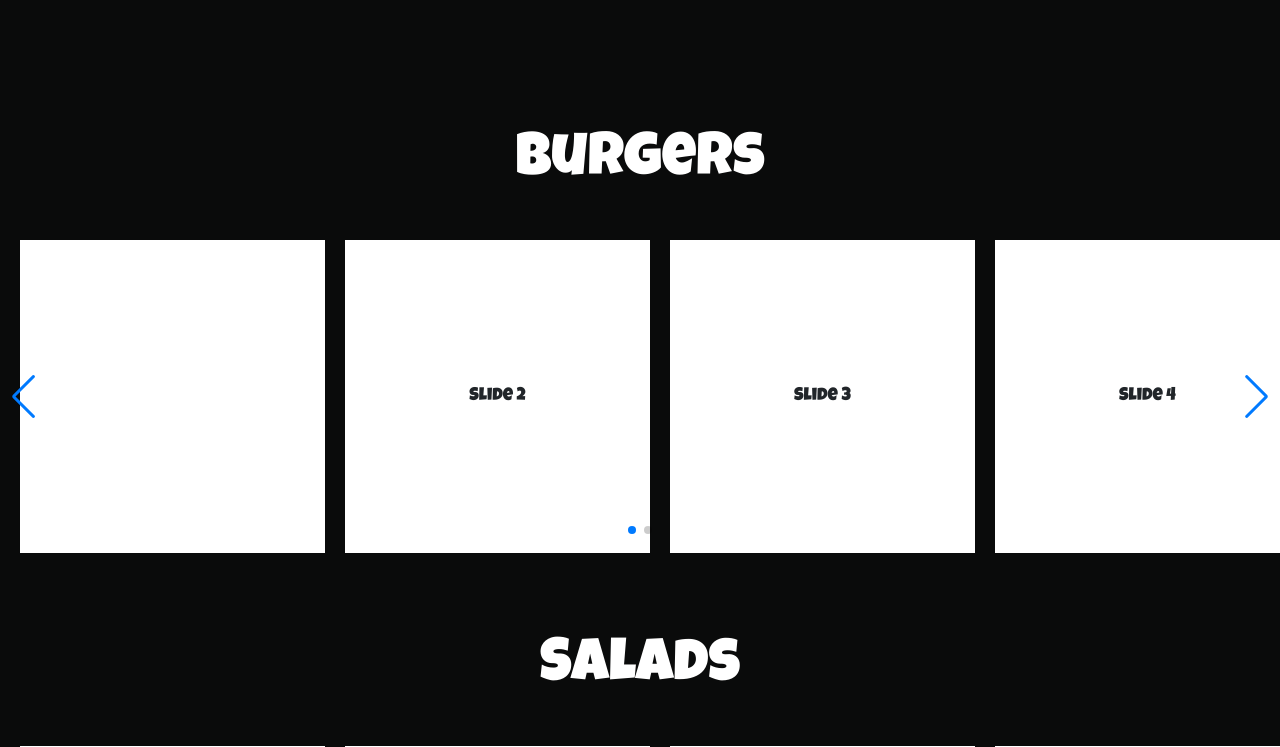
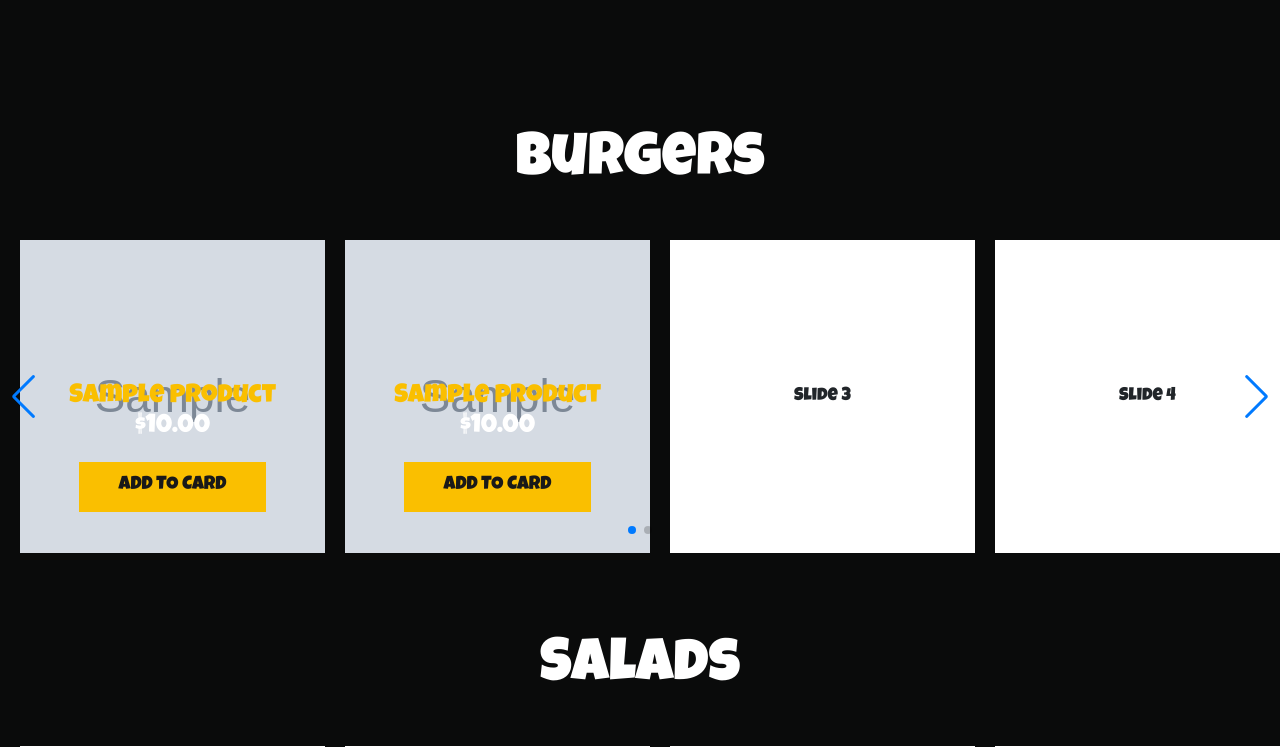
Before and after one commit to rasim0101/food_delivery, a Django app: page / in a window 1280 px wide. Shown: the part 882-1629 px from the top of the page. Run offline with Django 4.2, Linux system fonts and the light colour scheme; tables that the repository leaves empty hold one stand-in row (values such as "Sample post"); grey boxes marked "Sample" are stand-in pictures; some libraries are stand-ins or nearby versions.

Commit message:
Попробовал слайдер

```diff
--- a/food/views.py
+++ b/food/views.py
@@ -2,9 +2,9 @@ from django.shortcuts import render, get_object_or_404
 from .models import Product, Category
 
 def index(request):
-	collection = Category.objects.all().select_related('product')
+	categories = Category.objects.prefetch_related('product_set').all()
 	context = {
-		'collection': collection,
+		'categories': categories,
 		'product': product
 	}
 	return render(request, 'food/index.html', context)
--- a/static/css/custom.css
+++ b/static/css/custom.css
@@ -281,3 +281,65 @@ p.descripton {
 	font-size: 60px;
 	color: #ffffff;
 }
+
+.swiper-slide img {
+  position: relative;
+  display: block;
+  width: 100%;
+  height: 100%;
+  object-fit: cover;
+}
+
+.product-name-swiper {
+	text-align: center;
+	position: absolute;
+	color: #fabf00;
+	font-size: 26px;
+	line-height: 36px;
+}
+
+.product-price-swiper {
+	text-align: center;
+	position: absolute;
+	padding-top: 60px;
+	color: #ffffff;
+	font-size: 26px;
+	line-height: 36px;
+}
+
+.product-name-swiper a {
+	text-decoration: none;
+	color: #fabf00;
+}
+
+.product-name-swiper a:hover {
+	color: #ffffff;
+}
+
+.add-to-cart-swiper {
+	position: absolute;
+	padding-top: 180px;
+}
+
+.add-to-cart-btn-swiper {
+	width: 100%;
+	height: 50px;
+	font-size: 19px;
+	letter-spacing: 0;
+	padding: 6px 40px 8px;
+	background: #fabf00;
+	font-family: 'Luckiest Guy', sans-serif;
+	border: none;
+	color: #191919;
+	line-height: 1.0;
+	font-weight: 400;
+	outline: none;
+	display: inline-flex;
+	justify-content: center;
+	align-items: center;
+	text-align: center;
+	-ms-transition: all 0.2s linear;
+	white-space: nowrap;
+	vertical-align: middle;
+	user-select: none;
+}
--- a/templates/food/_base.html
+++ b/templates/food/_base.html
@@ -38,13 +38,6 @@
 		  -ms-flex-align: center;
 		  -webkit-align-items: center;
 		  align-items: center;
-		}
-
-		.swiper-slide img {
-		  display: block;
-		  width: 100%;
-		  height: 100%;
-		  object-fit: cover;
 		}
 	</style>
 </head>
--- a/templates/food/index.html
+++ b/templates/food/index.html
@@ -30,18 +30,34 @@
 	<!-- Swiper -->
 	    <div class="swiper mySwiper">
 	      <div class="swiper-wrapper">
+			{% for category in categories %}
 	        <div class="swiper-slide">
-				{% for c in category %}
-	        		<img src="{{c.product.product_photo.url}}" alt="">
+					{% for product in category.product_set.all %}
+	        			<img src="{{product.product_photo.url}}" alt="">
+	        			<span class="product-name-swiper"><a href="#">{{product.name}}</span></a>
+	        			<span class="product-price-swiper">${{product.price}}</span>
+	        			<div class="add-to-cart-swiper">
+	        				<button class="add-to-cart-btn-swiper">ADD TO CARD</button>
+	        			</div>
+					{% endfor %}
+	        </div>
+	        <div class="swiper-slide">
+					{% for product in category.product_set.all %}
+	        			<img src="{{product.product_photo.url}}" alt="">
+	        			<span class="product-name-swiper"><a href="#">{{product.name}}</span></a>
+	        			<span class="product-price-swiper">${{product.price}}</span>
+	        			<div class="add-to-cart-swiper">
+	        				<button class="add-to-cart-btn-swiper">ADD TO CARD</button>
+	        			</div>
 				{% endfor %}
 	        </div>
-	        <div class="swiper-slide">Slide 2</div>
 	        <div class="swiper-slide">Slide 3</div>
 	        <div class="swiper-slide">Slide 4</div>
 	        <div class="swiper-slide">Slide 5</div>
 	        <div class="swiper-slide">Slide 6</div>
 	        <div class="swiper-slide">Slide 7</div>
 	        <div class="swiper-slide">Slide 8</div>
+			{% endfor %}
 	      </div>
 	      <div class="swiper-button-next"></div>
 	      <div class="swiper-button-prev"></div>
@@ -94,8 +110,6 @@
 	      });
 	    </script>
 
-
-
 	<!-- categories with cards -->
 
 	<!-- text -->
```
Also changed, not shown: static/images/BURGER_ARKANSAS_600x.webp (added), static/images/BURGER_NEW_YORK_600x.webp (added), static/images/BURGER_THE_DADDY_600x.webp (added), static/images/BURGER_THE_HIGH_SCHOOL_600x.webp (added), static/images/BURGER_THE_MACHO_NACHO_600x.webp (added), static/images/BURGER_THE_UNCLE_SAM_600x.webp (added), static/images/BURGER_WILLIAMS_600x.webp (added).
